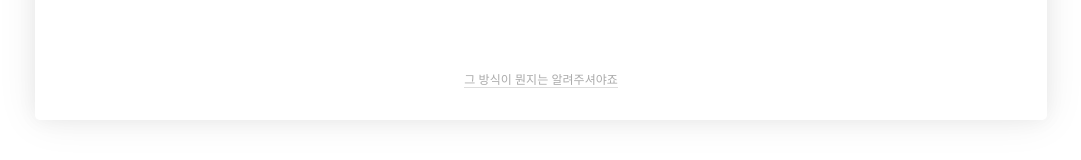
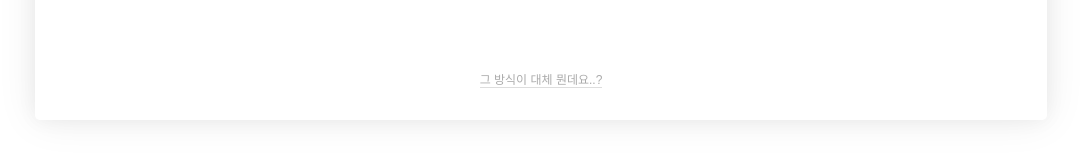
Before and after one commit to lysuk96/building-money, a React app in the folder webpack-react/: page /result/1 in a window 1280 px wide. Shown: the part 871-1031 px from the top of the page, without its empty margins (99-1180 px from the left). Built offline with nearby package versions, Linux system fonts and the light colour scheme; a web font is replaced by a local one.

Commit message:
fix: update link statement

```diff
--- a/webpack-react/src/Result.js
+++ b/webpack-react/src/Result.js
@@ -83,7 +83,7 @@ function Result() {
                         <Img src={'/img'+rewardInfo.img}/>
                     </TextFieldset>
 
-                    <CardLink onClick={() => window.open('https://forms.gle/hEZqSRRkcXMM9jVf8', '_blank')}>그 방식이 뭔지는 알려주셔야죠</CardLink>
+                    <CardLink onClick={() => window.open('https://forms.gle/hEZqSRRkcXMM9jVf8', '_blank')}>그 방식이 대체 뭔데요..?</CardLink>
 
                 </CardBody>
             </ResultCardWrapper>
```
